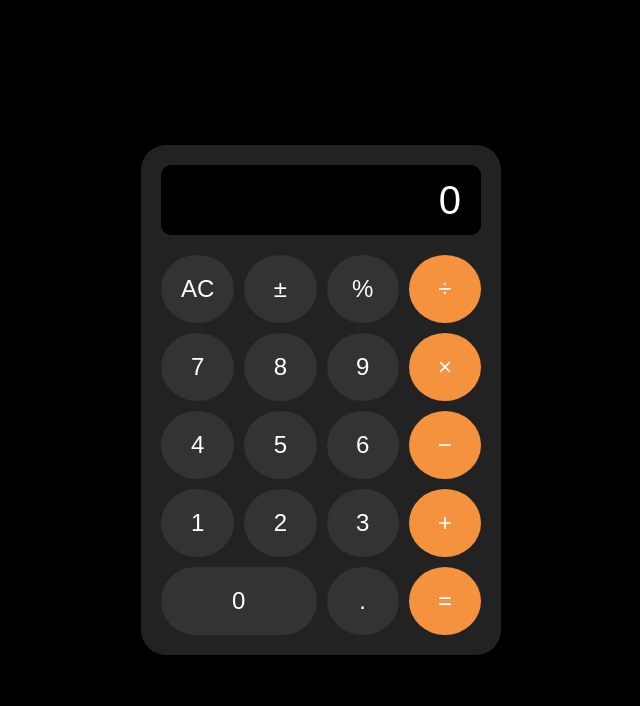
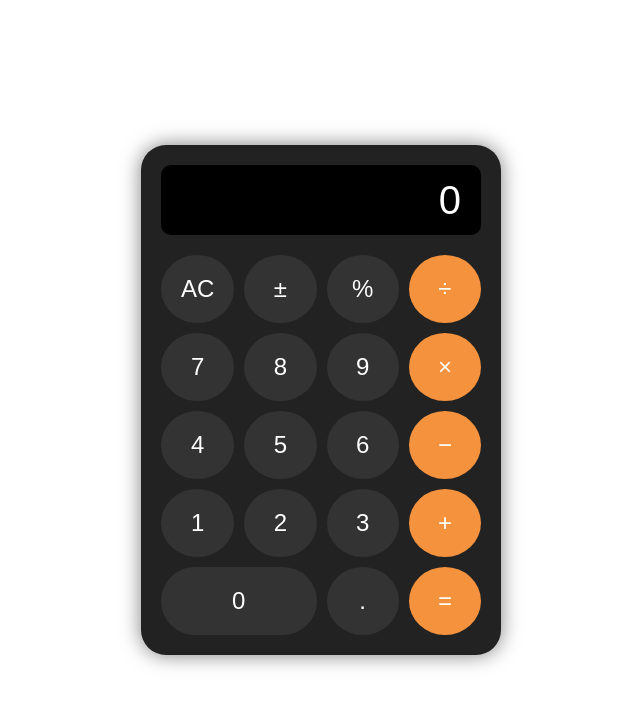
Before and after one commit to spl3ndid/Minimalistic-Calculator, a plain HTML site: page app/index.html in a window 1280 px wide. Shown: the whole page, without its empty margins (319-959 px from the left). Drawn offline with Linux system fonts and the light colour scheme.

Commit message:
Update style.css

```diff
--- a/app/style.css
+++ b/app/style.css
@@ -3,7 +3,7 @@ body {
     justify-content: center;
     align-items: center;
     height: 100vh;
-    background-color: #000;
+    background-color: white;
     margin: 0;
     font-family: 'Arial', sans-serif;
 }
```
